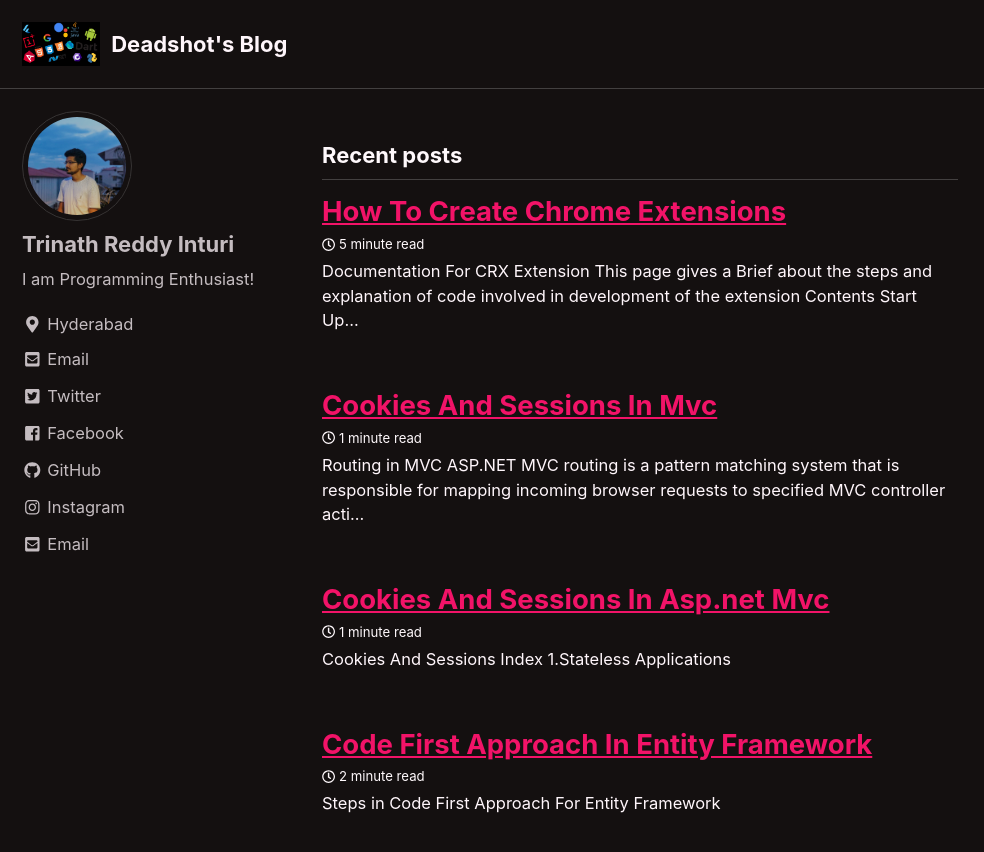
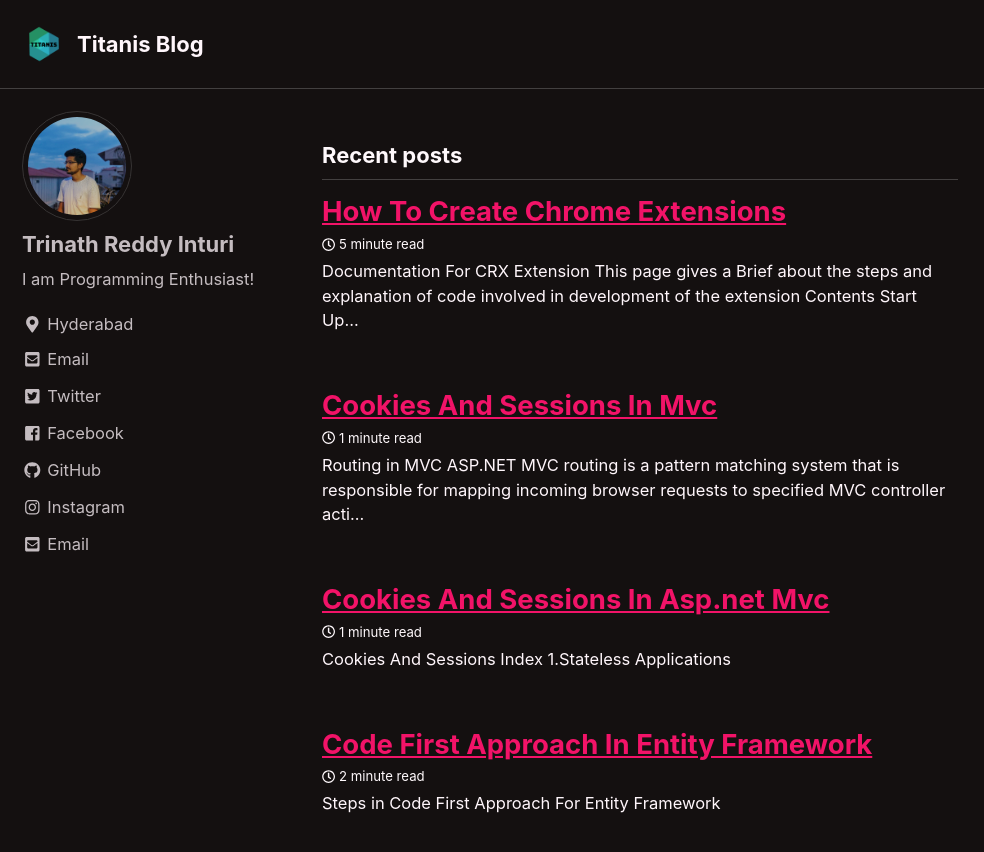
Before and after one commit to TrinathInturi/sample-blog, a Jekyll site: the page built from index.html, in a window 1280 px wide and 900 px high. Shown: the top 852 px of the window, without its empty margins (0-984 px from the left). Built offline with Jekyll 4.4.1, drawn with Linux system fonts in a browser that asks for light colours; cached includes are drawn as plain includes; the list of posts is cut into pages by our own code.

Commit message:
changed logo and title

```diff
--- a/_config.yml
+++ b/_config.yml
@@ -16,16 +16,16 @@ minimal_mistakes_skin    : "neon" # "air", "aqua", "contrast", "dark", "dirt", "
 
 # Site Settings
 locale                   : "en-US"
-title                    : "Deadshot's Blog"
+title                    : "Titanis Blog"
 title_separator          : "-"
 name                     : "Trinath Reddy Inturi"
 description              : "A Blog"
-url                      : # the base hostname & protocol for your site e.g. "https://mmistakes.github.io"
+url                      :
 baseurl                  :
 repository               : "trinathinturi/blog"
 teaser                   : "/assets/images/programming.png"
-logo                     : "/assets/images/programming.png"
-masthead_title           : "Deadshot's Blog"
+logo                     : "/assets/images/logo.png"
+masthead_title           : "Titanis Blog"
 # breadcrumbs            : false # true, false (default)
 words_per_minute         : 200
 comments:
@@ -290,6 +290,6 @@ defaults:
       layout: single
       author_profile: true
       read_time: true
-      comments: # true
+      comments: true
       share: true
       related: true
```
Also changed, not shown: assets/images/logo.png (added).
